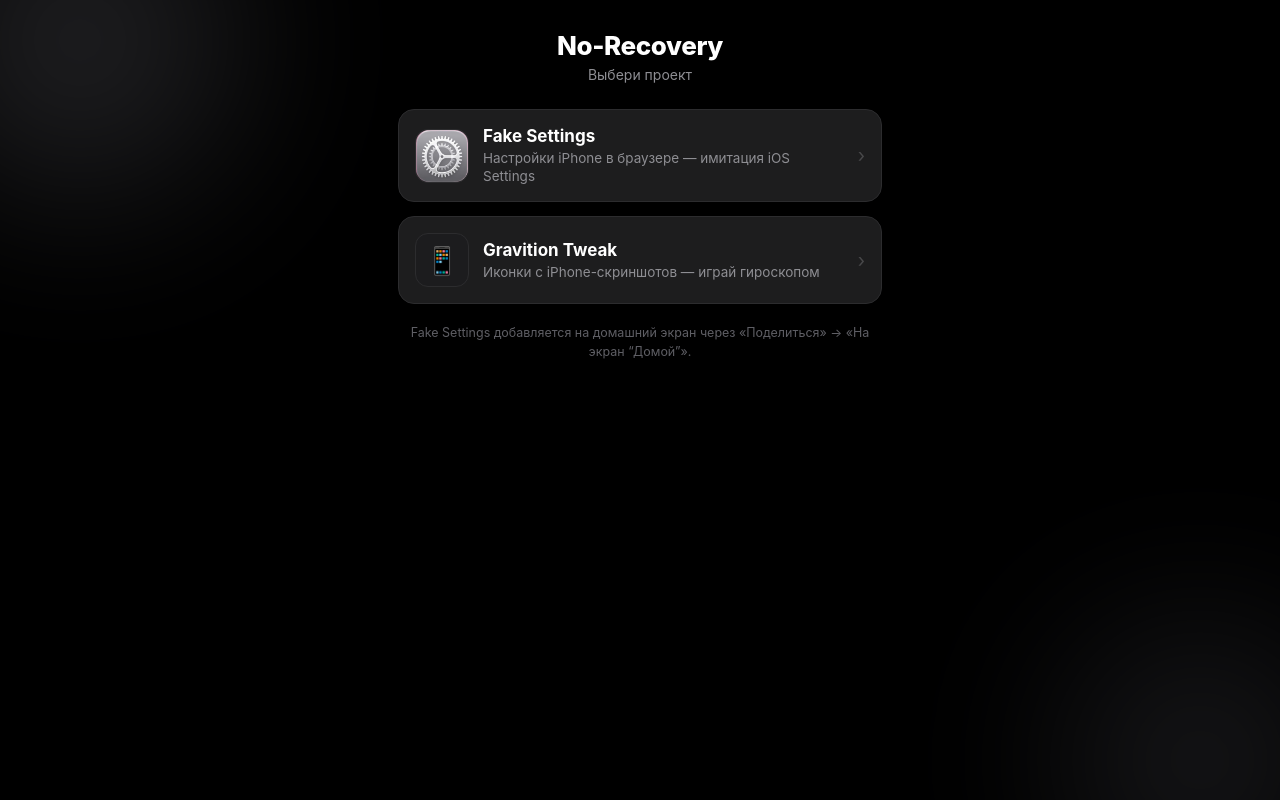
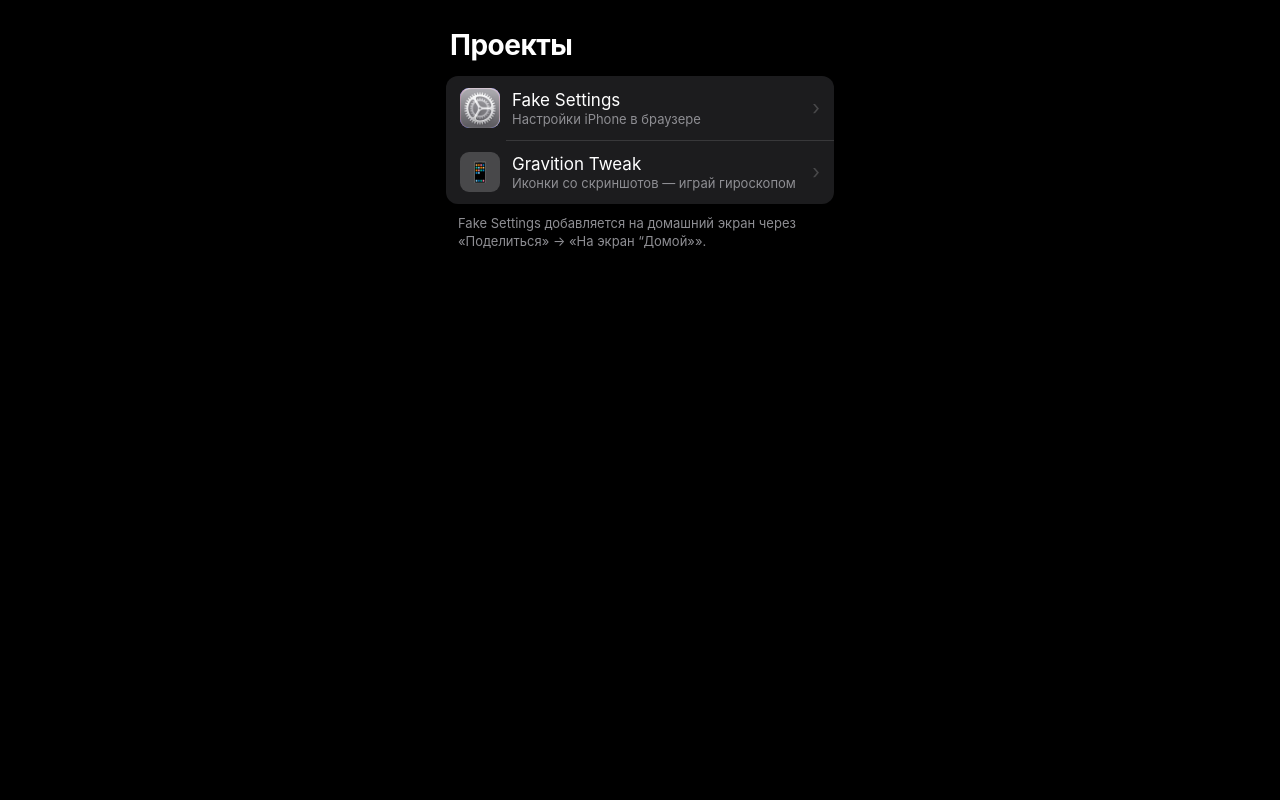
Before and after one commit to No-Recovery/fake-settings, a Flask app: page / in a window 1280 px wide. Run offline with Flask 3, Linux system fonts and the light colour scheme; some libraries are stand-ins or nearby versions.

Commit message:
fix: PNG-иконки ломались на Pages (ic() различал пути по ведущему слэшу); меню в стиле iOS-списка; BUILD 90

```diff
--- a/server.py
+++ b/server.py
@@ -5,7 +5,7 @@ from datetime import datetime
 app = Flask(__name__)
 LOG_FILE = os.path.join(os.path.dirname(os.path.abspath(__file__)), 'logs.txt')
 
-APP_VERSION = 89
+APP_VERSION = 90
 
 LOG_PAGES = {'/': True, '/settings': True, '/instruction': True, '/static/icons-preview.html': True, '/logs': True}
 
--- a/templates/index.html
+++ b/templates/index.html
@@ -7,77 +7,102 @@
     <meta name="mobile-web-app-capable" content="yes">
     <meta name="apple-mobile-web-app-status-bar-style" content="default">
     <meta http-equiv="Cache-Control" content="no-cache, no-store, must-revalidate">
-    <title>No-Recovery — проекты</title>
+    <title>Проекты</title>
     <link rel="apple-touch-icon" href="/static/icon-180.png">
     <link rel="icon" href="/static/wtf.gif" type="image/gif">
-    <link rel="manifest" href="/static/manifest.json">
     <style>
         * { margin: 0; padding: 0; box-sizing: border-box; -webkit-tap-highlight-color: transparent; }
         html, body { height: 100%; }
         body {
-            background: #000000;
-            color: #ffffff;
-            font-family: -apple-system, BlinkMacSystemFont, 'SF Pro Display', 'SF Pro Text', 'Segoe UI', Roboto, sans-serif;
+            background: #000;
+            color: #fff;
+            font-family: -apple-system, BlinkMacSystemFont, 'SF Pro Text', 'Segoe UI', Roboto, sans-serif;
+            -webkit-font-smoothing: antialiased;
         }
-        .glow {
-            position: fixed; inset: 0; z-index: 0; overflow: hidden; pointer-events: none;
+        .wrap {
+            max-width: 420px;
+            margin: 0 auto;
+            padding: calc(env(safe-area-inset-top, 0px) + 18px) 16px calc(env(safe-area-inset-bottom, 0px) + 24px);
         }
-        .glow i {
-            position: absolute; display: block; border-radius: 50%; filter: blur(90px); opacity: 0.28;
+        h1 {
+            font-size: 28px;
+            font-weight: 700;
+            letter-spacing: -0.5px;
+            padding: 10px 4px 14px;
         }
-        .glow .a { width: 320px; height: 320px; background: #71717a; top: -120px; left: -80px; }
-        .glow .b { width: 280px; height: 280px; background: #55555e; bottom: -100px; right: -60px; }
-        .wrap { position: relative; z-index: 1; max-width: 520px; margin: 0 auto; padding: calc(env(safe-area-inset-top, 0px) + 30px) 18px calc(env(safe-area-inset-bottom, 0px) + 34px); }
-        .brand { text-align: center; margin-bottom: 26px; }
-        .brand h1 { font-size: 26px; font-weight: 800; letter-spacing: -0.4px; }
-        .brand p { font-size: 14px; color: #8e8e93; margin-top: 5px; }
-        .proj {
-            display: flex; align-items: center; gap: 14px;
-            background: rgba(44,44,46,0.66); border: 1px solid #2c2c2e; border-radius: 16px;
-            padding: 16px; margin-bottom: 14px; text-decoration: none; color: #fff;
-            backdrop-filter: blur(18px); -webkit-backdrop-filter: blur(18px);
-            transition: transform .12s ease, background .12s ease;
+        .group {
+            background: #1c1c1e;
+            border-radius: 12px;
+            overflow: hidden;
         }
-        .proj:active { transform: scale(0.97); background: rgba(58,58,60,0.8); }
-        .proj .ic {
-            width: 54px; height: 54px; border-radius: 13px; flex: 0 0 auto;
-            display: flex; align-items: center; justify-content: center; font-size: 27px;
-            background: #1c1c1e; border: 1px solid #2c2c2e;
+        .row {
+            display: flex;
+            align-items: center;
+            gap: 12px;
+            padding: 12px 14px;
+            color: #fff;
+            text-decoration: none;
+            position: relative;
         }
-        .proj .ic img { width: 100%; height: 100%; border-radius: 13px; object-fit: cover; }
-        .proj .tx b { display: block; font-size: 17px; font-weight: 700; }
-        .proj .tx span { display: block; font-size: 13.5px; color: #8e8e93; margin-top: 3px; line-height: 1.35; }
-        .proj .arr { margin-left: auto; color: #48484a; font-size: 19px; flex: 0 0 auto; }
-        .mini { text-align: center; font-size: 12.5px; color: #5e5e64; margin-top: 20px; line-height: 1.5; }
+        .row:active { background: #2c2c2e; }
+        .row + .row::before {
+            content: '';
+            position: absolute;
+            top: 0;
+            left: 60px;
+            right: 0;
+            height: 0.5px;
+            background: #38383a;
+        }
+        .ic {
+            width: 40px;
+            height: 40px;
+            border-radius: 9px;
+            flex: 0 0 auto;
+            display: flex;
+            align-items: center;
+            justify-content: center;
+            overflow: hidden;
+        }
+        .ic img { width: 100%; height: 100%; object-fit: cover; display: block; }
+        .ic.blue { background: linear-gradient(180deg, #3b82f6, #2563eb); }
+        .ic.grey { background: #48484a; font-size: 20px; }
+        .tx { flex: 1; min-width: 0; }
+        .tx b { display: block; font-size: 17px; font-weight: 400; }
+        .tx span { display: block; font-size: 13px; color: #8e8e93; margin-top: 1px; }
+        .arr { color: #48484a; font-size: 20px; flex: 0 0 auto; }
+        .foot {
+            font-size: 13px;
+            color: #8e8e93;
+            padding: 10px 12px 0;
+            line-height: 1.4;
+        }
     </style>
 </head>
 <body>
-    <div class="glow"><i class="a"></i><i class="b"></i></div>
     <div class="wrap">
-        <div class="brand">
-            <h1>No-Recovery</h1>
-            <p>Выбери проект</p>
-        </div>
+        <h1>Проекты</h1>
 
-        <a class="proj" href="/settings">
-            <span class="ic"><img src="/static/icon-180.png" alt=""></span>
+        <div class="group">
+            <a class="row" href="/settings">
+                <span class="ic blue"><img src="/static/icon-180.png" alt=""></span>
                 <span class="tx">
                     <b>Fake Settings</b>
-                <span>Настройки iPhone в браузере — имитация iOS Settings</span>
+                    <span>Настройки iPhone в браузере</span>
                 </span>
                 <span class="arr">&#8250;</span>
             </a>
-
-        <a class="proj" href="https://no-recovery.github.io/shake-icons/" target="_blank" rel="noopener">
-            <span class="ic">&#128241;</span>
+            <a class="row" href="https://no-recovery.github.io/shake-icons/" target="_blank" rel="noopener">
+                <span class="ic grey">&#128241;</span>
                 <span class="tx">
                     <b>Gravition Tweak</b>
-                <span>Иконки с iPhone-скриншотов — играй гироскопом</span>
+                    <span>Иконки со скриншотов — играй гироскопом</span>
                 </span>
                 <span class="arr">&#8250;</span>
             </a>
+        </div>
 
-        <p class="mini">Fake Settings добавляется на домашний экран через «Поделиться» → «На экран “Домой”».</p>
+        <p class="foot">Fake Settings добавляется на домашний экран через «Поделиться» → «На экран “Домой»».</p>
     </div>
 
     <script>
```
Also changed, not shown: templates/settings.html (+5 -8 lines). Lines whose indentation alone changed are shown as unchanged.
